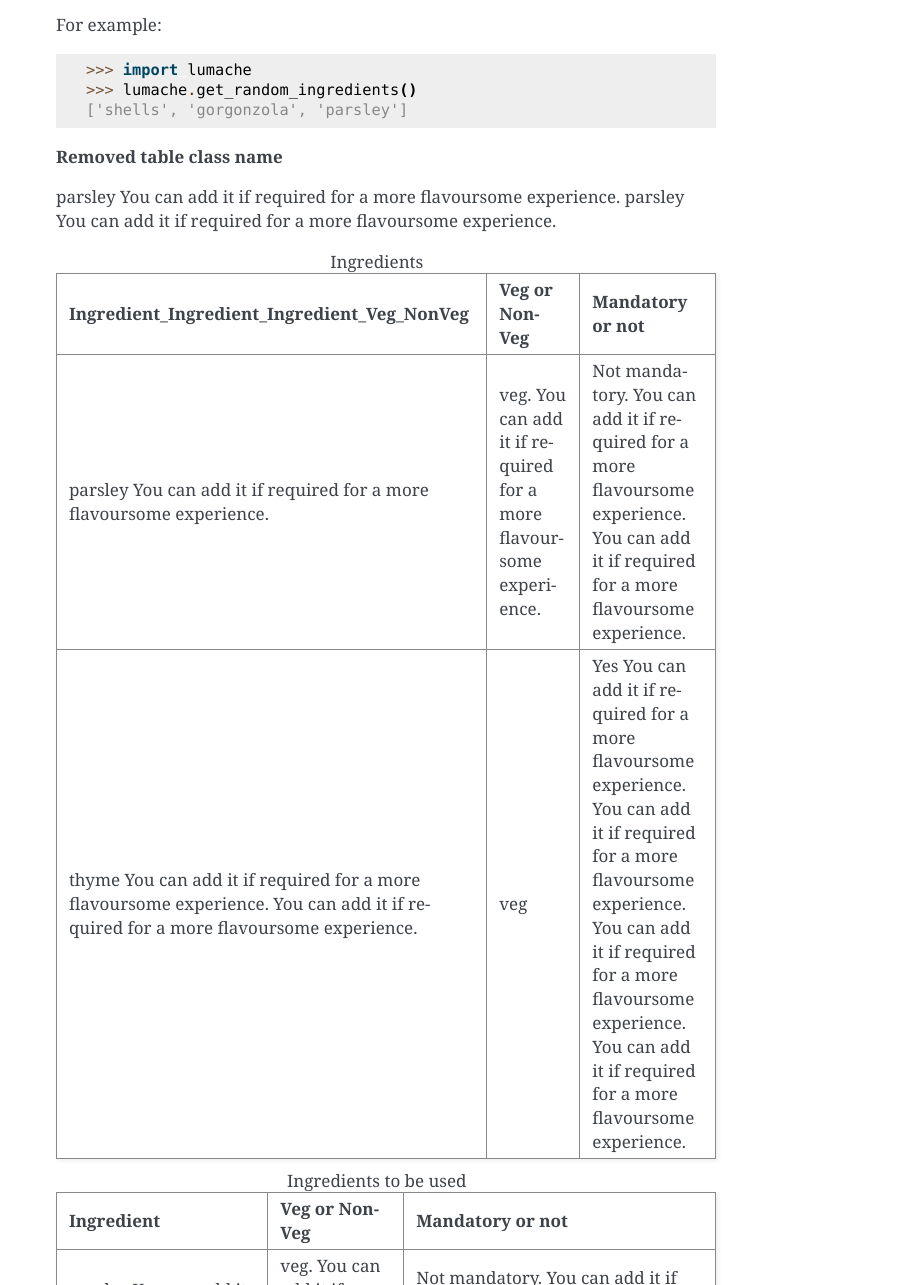
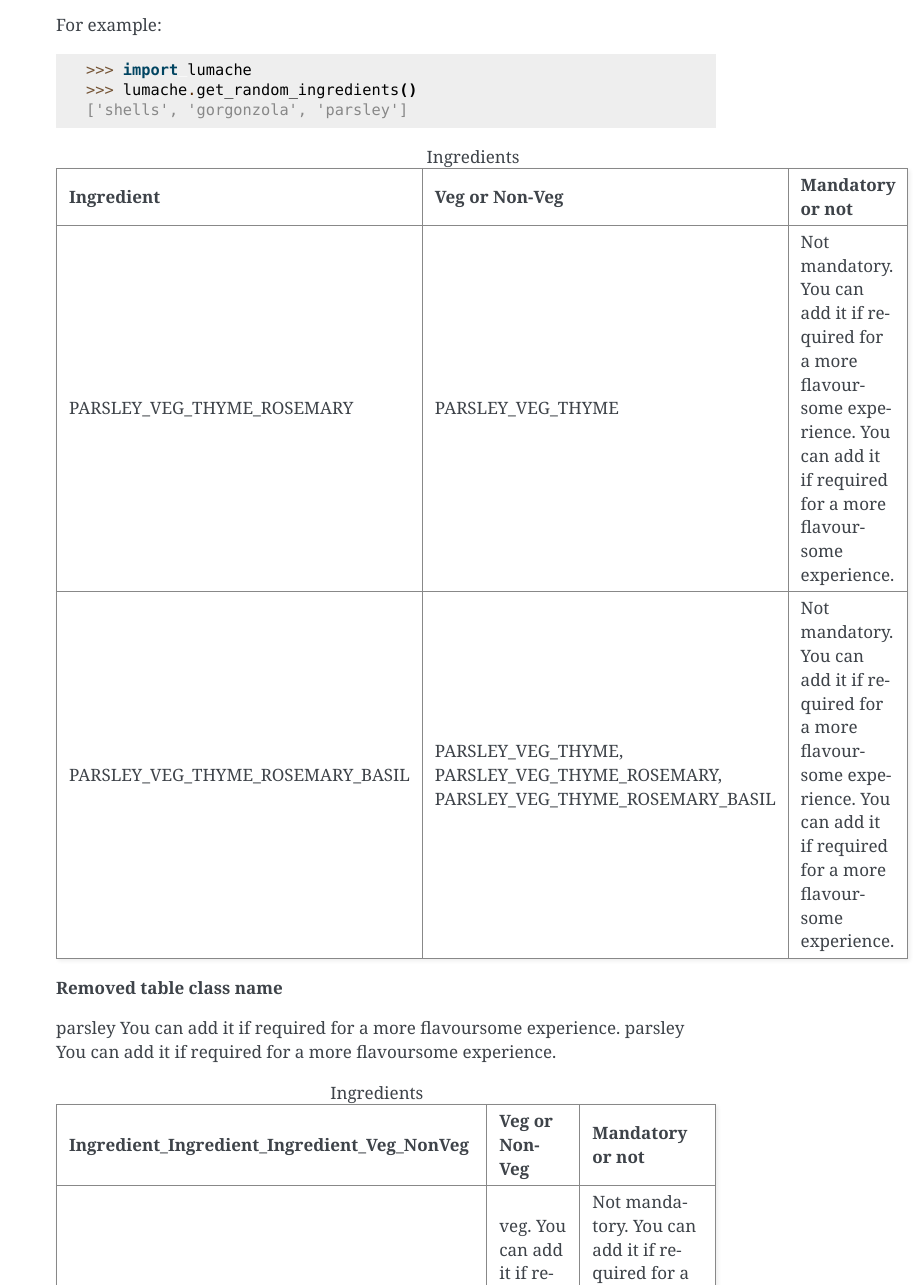
Before and after one commit to PriyankaLiz/rtd2-tutorial, a Sphinx documentation site: the page built from docs/source/usage.rst, in a window 1280 px wide and 1400 px high, scrolled down 862 px, cut to the strip 115-1400 px from the top of the window. Shown: the whole strip, without its empty margins (364-1280 px from the left). Built offline with Sphinx 7.4.7, drawn with Linux system fonts in a browser that asks for light colours.

Commit message:
Update usage.rst -added new table

```diff
--- a/docs/source/usage.rst
+++ b/docs/source/usage.rst
@@ -45,6 +45,20 @@ For example:
 >>> lumache.get_random_ingredients()
 ['shells', 'gorgonzola', 'parsley']
 
+.. list-table:: Ingredients
+    :header-rows: 1
+    :align: center
+
+    * - Ingredient
+      - Veg or Non-Veg
+      - Mandatory or not
+    * - PARSLEY_VEG_THYME_ROSEMARY
+      - PARSLEY_VEG_THYME
+      - Not mandatory. You can add it if required for a more flavoursome experience. You can add it if required for a more flavoursome experience.
+    * - PARSLEY_VEG_THYME_ROSEMARY_BASIL
+      - PARSLEY_VEG_THYME, PARSLEY_VEG_THYME_ROSEMARY, PARSLEY_VEG_THYME_ROSEMARY_BASIL
+      - Not mandatory. You can add it if required for a more flavoursome experience. You can add it if required for a more flavoursome experience.
+
 **Removed table class name**
 
 parsley You can add it if required for a more flavoursome experience.
```
